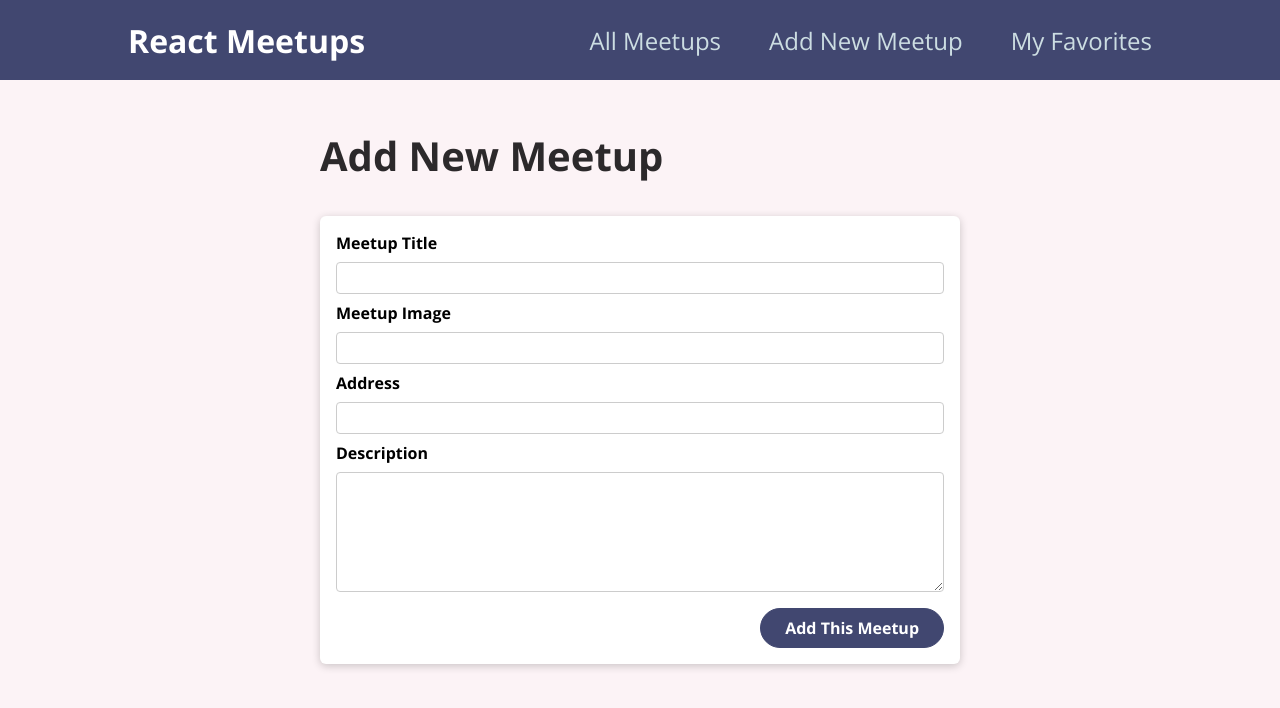
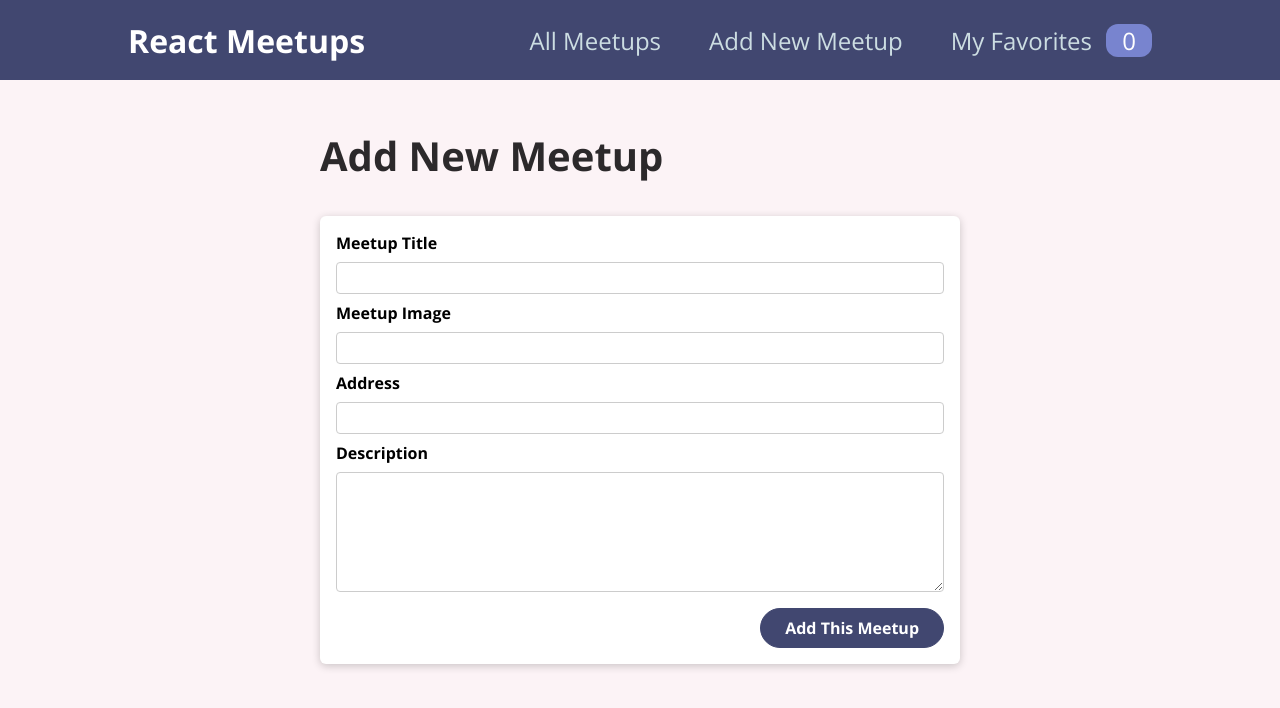
Before and after one commit to kritika243/meet-up, a React (Create React App) app: page /new-meetup in a window 1280 px wide. Shown: the top 708 px of the page. Built offline with nearby package versions, Linux system fonts and the light colour scheme.

Commit message:
added total-favorites badge

```diff
--- a/src/components/layout/MainNavigation.js
+++ b/src/components/layout/MainNavigation.js
@@ -1,6 +1,11 @@
+import { useContext } from 'react'
 import { Link } from 'react-router-dom'
 import classes from './MainNavigation.module.css'
+import FavoritesContext from '../../store/favorites-context'
+
 function MainNavigation() {
+  const favoritesCtx = useContext(FavoritesContext)
+
   return (
     <header className={classes.header}>
       <div className={classes.logo}>React Meetups</div>
@@ -13,7 +18,12 @@
             <Link to='./new-meetup'>Add New Meetup</Link>
           </li>
           <li>
-            <Link to='./favorites'>My Favorites</Link>
+            <Link to='./favorites'>
+              My Favorites{' '}
+              <span className={classes.badge}>
+                {favoritesCtx.totalFavorites}
+              </span>
+            </Link>
           </li>
         </ul>
       </nav>
--- a/src/components/layout/MainNavigation.module.css
+++ b/src/components/layout/MainNavigation.module.css
@@ -39,7 +39,7 @@
 }
 
 .badge {
-  background-color: #cc2062;
+  background-color: #7884cf;
   color: white;
   border-radius: 12px;
   padding: 0 1rem;
```
